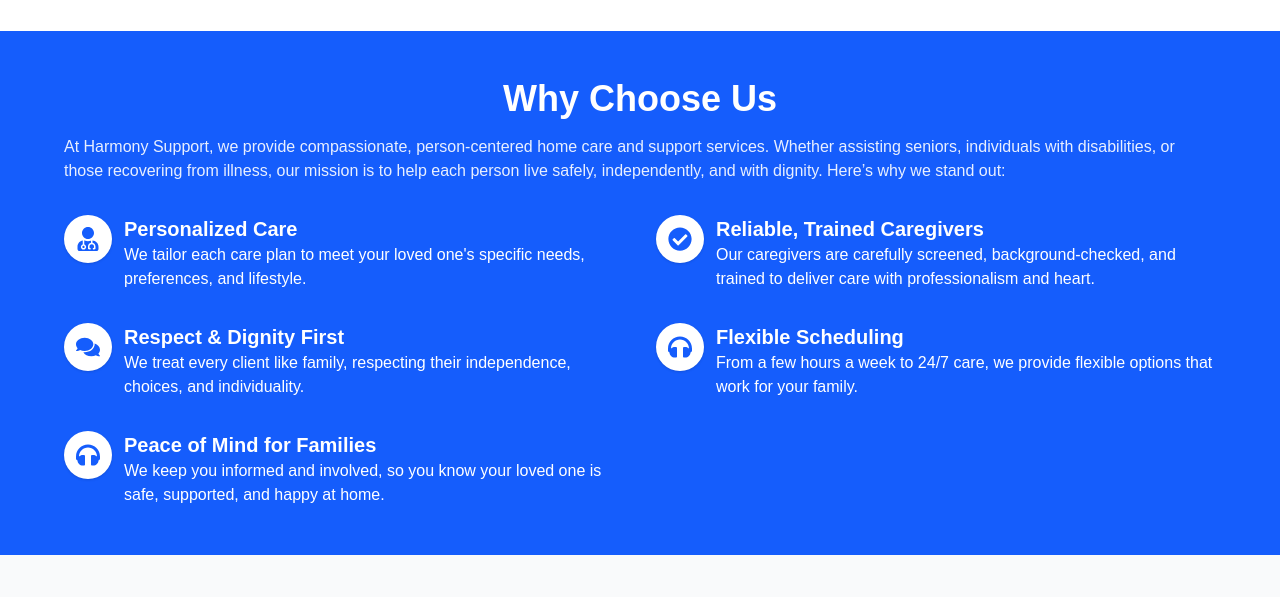
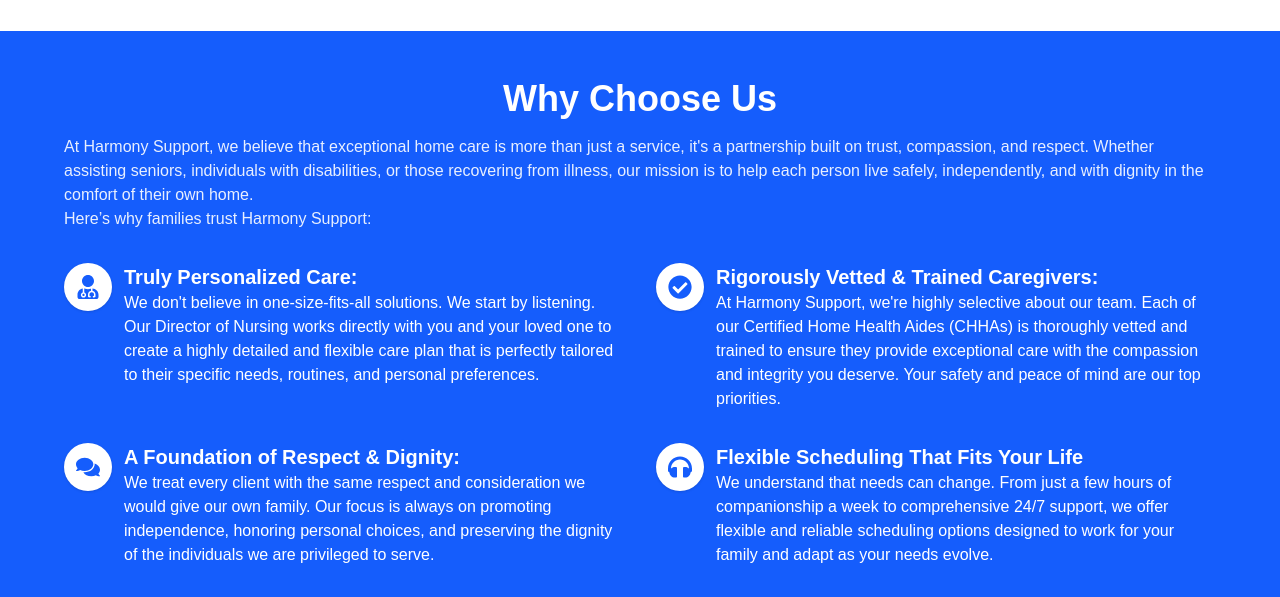
Before and after one commit to kenny5144/kkk, a Next.js app: page / in a window 1280 px wide. Shown: the part 1880-2477 px from the top of the page. Built offline with nearby package versions, Linux system fonts and the light colour scheme.

Commit message:
adding the new changes to the websites "

```diff
--- a/app/component/Team.jsx
+++ b/app/component/Team.jsx
@@ -10,15 +10,19 @@
       <div className="w-full  bg-blue-600 text-white px-6 py-12 lg:px-16">
         <h2 className="text-4xl text-center font-bold mb-4">Why Choose Us</h2>
         <p className="mb-8 text-white/90">
-        At Harmony Support, we provide compassionate, person-centered home care and support services. Whether assisting seniors, individuals with disabilities, or those recovering from illness, our mission is to help each person live safely, independently, and with dignity. Here’s why we stand out:
+        At Harmony Support, we believe that exceptional home care is more than just a service, it's a partnership built on trust, compassion, and respect. Whether assisting seniors, individuals with disabilities, or those recovering from illness, our mission is to help each person live safely, independently, and with dignity in the comfort of their own home.
+<span className="m-auto flex ">
+
+Here’s why families trust Harmony Support:
+</span>
         </p>
 
         {/* Features Grid */}
         <div className="grid grid-cols-1 sm:grid-cols-2 gap-8">
-          <Feature icon={<FaUserMd size={24} />} title="Personalized Care" subtitle="We tailor each care plan to meet your loved one's specific needs, preferences, and lifestyle." />
-          <Feature icon={<FaCheckCircle size={24} />} title="Reliable, Trained Caregivers" subtitle="Our caregivers are carefully screened, background-checked, and trained to deliver care with professionalism and heart." />
-          <Feature icon={<FaComments size={24} />} title=" Respect & Dignity First" subtitle="We treat every client like family, respecting their independence, choices, and individuality." />
-          <Feature icon={<FaHeadphones size={24} />} title="Flexible Scheduling" subtitle="From a few hours a week to 24/7 care, we provide flexible options that work for your family." />
+          <Feature icon={<FaUserMd size={24} />} title="Truly Personalized Care:" subtitle="We don't believe in one-size-fits-all solutions. We start by listening. Our Director of Nursing works directly with you and your loved one to create a highly detailed and flexible care plan that is perfectly tailored to their specific needs, routines, and personal preferences." />
+          <Feature icon={<FaCheckCircle size={24} />} title="Rigorously Vetted & Trained Caregivers:" subtitle="At Harmony Support, we're highly selective about our team. Each of our Certified Home Health Aides (CHHAs) is thoroughly vetted and trained to ensure they provide exceptional care with the compassion and integrity you deserve. Your safety and peace of mind are our top priorities." />
+          <Feature icon={<FaComments size={24} />} title=" A Foundation of Respect & Dignity:" subtitle=" We treat every client with the same respect and consideration we would give our own family. Our focus is always on promoting independence, honoring personal choices, and preserving the dignity of the individuals we are privileged to serve." />
+          <Feature icon={<FaHeadphones size={24} />} title="Flexible Scheduling That Fits Your Life" subtitle="We understand that needs can change. From just a few hours of companionship a week to comprehensive 24/7 support, we offer flexible and reliable scheduling options designed to work for your family and adapt as your needs evolve." />
           <Feature icon={<FaHeadphones size={24} />} title="  Peace of Mind for Families
 " subtitle="We keep you informed and involved, so you know your loved one is safe, supported, and happy at home." />
         </div>
```
